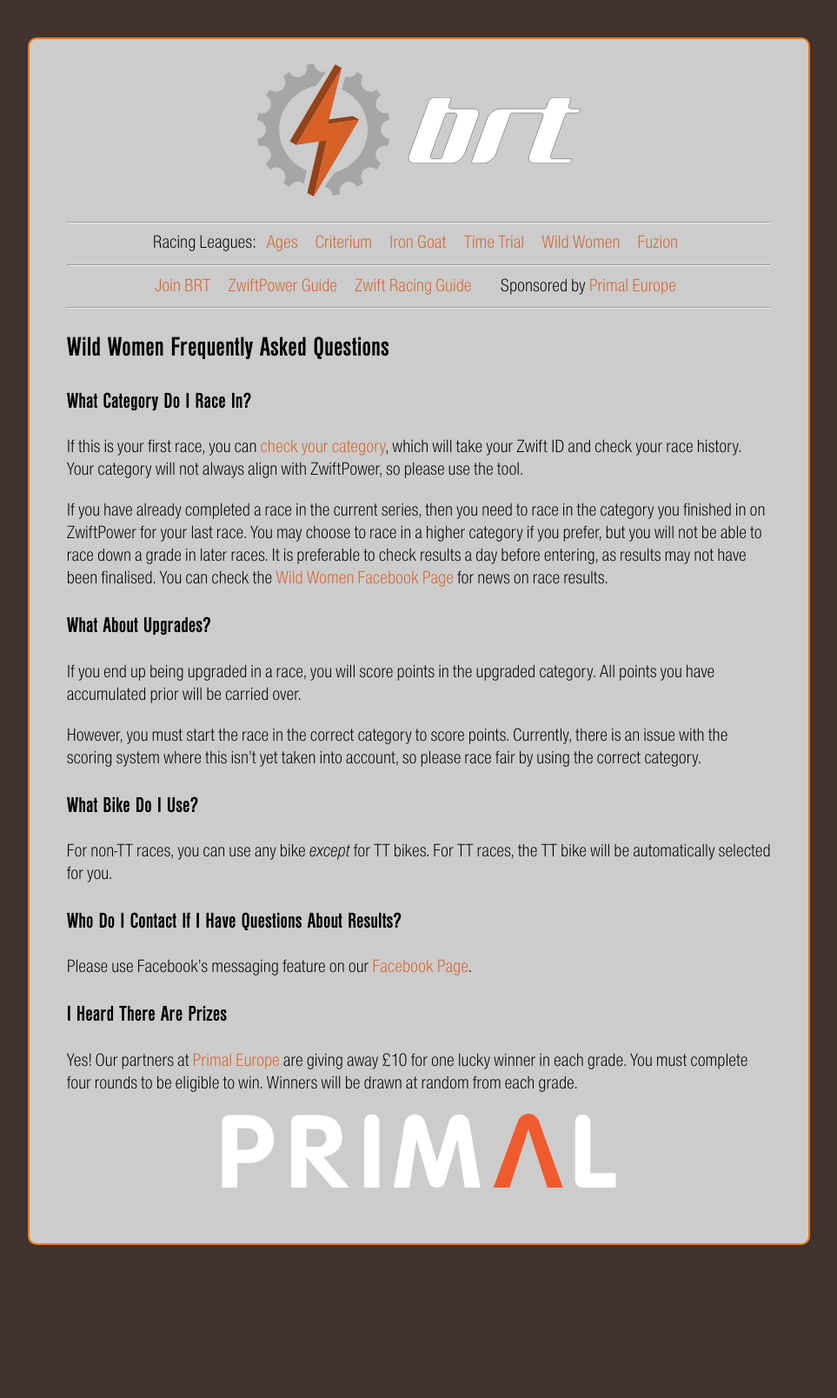
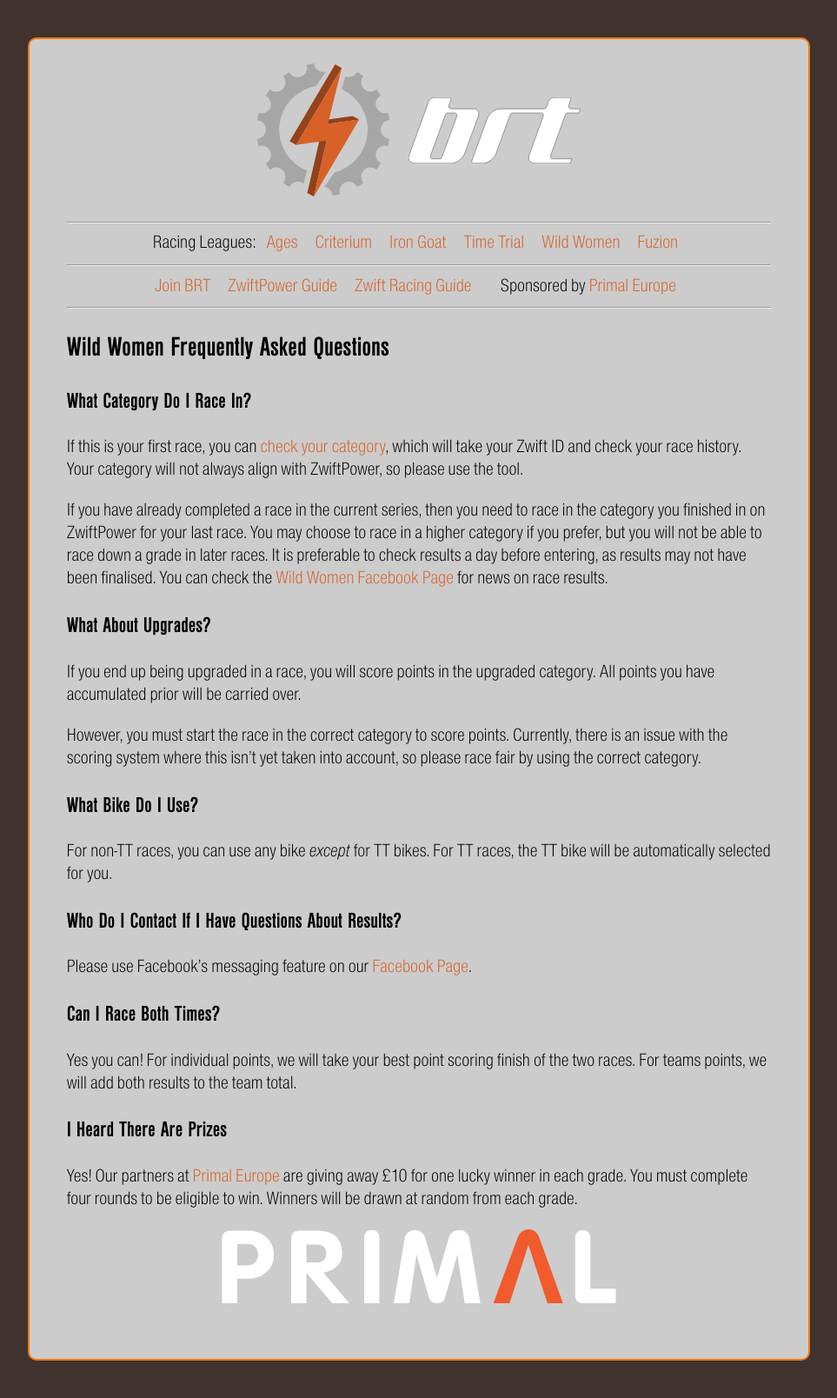
Before and after one commit to jessicah/boltrace.team, a Jekyll site: the page built from wild-women-faq.html, in a window 1280 px wide. Shown: the whole page at 87% size, without its empty margins (158-1121 px from the left). Built offline with Jekyll 4.4.1, drawn with Linux system fonts in a browser that asks for light colours; before the commit the page ends 1475 px from its top, so only the background shows below that.

Commit message:
Add to FAQ that can race in both times, and how it affects points.

```diff
--- a/wild-women-faq.html
+++ b/wild-women-faq.html
@@ -49,6 +49,13 @@ layout: default
 	<a href='https://www.facebook.com/WildWomenRace/'>Facebook Page</a>.
 </p>
 
+<h3>Can I Race Both Times?</h3>
+
+<p>
+	Yes you can! For individual points, we will take your best point scoring finish
+	of the two races. For teams points, we will add both results to the team total.
+</p>
+
 <h3>I Heard There Are Prizes</h3>
 
 <p>
```
